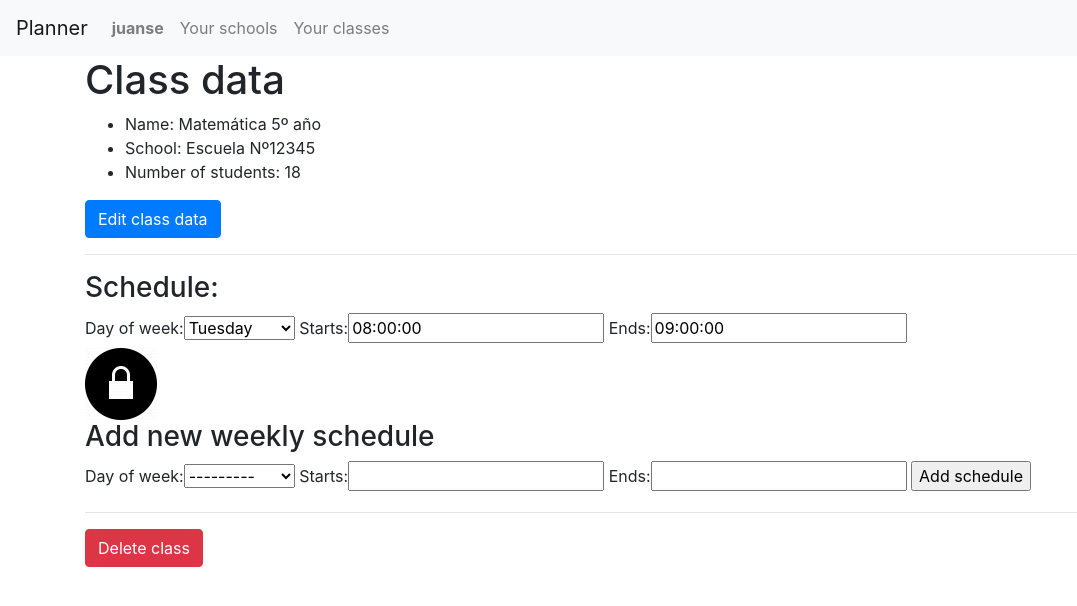
After one commit to juansemarquez/teacher-planner, a Django app: page /classes/2 in a window 1280 px wide. The commit adds this page. Shown: the top 606 px of the page, without its empty margins (0-1077 px from the left). Run offline with Django 3.2, Linux system fonts and the light colour scheme; a user stored in the database is signed in; data comes from the database, SQL or seed files in the repository; both versions use the stored data as it was after the commit; some libraries are stand-ins or nearby versions.

Commit message:
Classes and their schedule

```diff
--- a/teacher_planner/planner/forms.py
+++ b/teacher_planner/planner/forms.py
@@ -1,15 +1,25 @@
-from django.forms import ModelForm
-from .models import School
+from django.forms import ModelForm, Form
+import django.forms as forms
+from .models import School, ClassGroup, Schedule
+from django.contrib.auth.models import User
 
 class NewSchoolForm(ModelForm):
     class Meta:
         model = School
         fields = ['name', 'level']
 
-    #name = forms.CharField(max_length=255)
-    #level = forms.CharField(max_length=255, required=False)
-    #def __init__(name=None, level=None):
-        #if name:
-            #self.name = name
-        #if level:
-            #self.level = level
+class NewClassForm(ModelForm):
+    class Meta:
+        model = ClassGroup
+        fields = ('name', 'description', 'number_of_students', 'school')
+
+    def __init__(self, user_logged_in, *args, **kwargs):
+        super(NewClassForm, self).__init__(*args, **kwargs)
+        self.fields['school'].queryset = School.objects.filter(
+                                                    teacher=user_logged_in)
+
+
+class NewScheduleForm(ModelForm):
+    class Meta:
+        model = Schedule
+        fields = ['day_of_week', 'starts', 'ends']
--- /dev/null
+++ b/teacher_planner/planner/static/planner/main.js
@@ -0,0 +1,65 @@
+function lockUpdateSchedule(id = null) {
+    if(id == null) {
+        forms = document.querySelectorAll('.update_schedule')
+    }
+    else {
+        forms = []
+        forms.push(document.querySelector('#update_schedule_'+id))
+    }
+    var j;
+    var element;
+    for (var i = 0; i < forms.length; i++) {
+        for (j=0; j<forms[i].children.length; j++) {
+            e = forms[i].children[j];
+            if (e.tagName == "SELECT" ||
+               (e.tagName == "INPUT" && e.type == "text") ) {
+                e.readOnly = true;
+                continue;
+            }
+            if (e.tagName == "DIV" && e.classList.contains("lock")) {
+                while (e.firstChild) {
+                    e.removeChild(e.lastChild);
+                }
+                let img = document.createElement("img");
+                img.src = locked_image;
+                img.alt = "Closed lock";
+                e.appendChild(img);
+                img.addEventListener('click',
+                    function() {unlock(img.parentElement.parentElement);});
+                let delete_form = document.querySelector('#delete_schedule_'+forms[i].dataset['id']);
+                delete_form.style.display = "none";
+            }
+        }
+    }
+}
+
+function unlock(form) {
+    // form = document.querySelector('#'+form_id);
+    for (j=0; j<form.children.length; j++) {
+        e = form.children[j];
+        if (e.tagName == "SELECT" ||
+           (e.tagName == "INPUT" && e.type == "text") ) {
+            e.readOnly = false;
+            continue;
+        }
+        if (e.tagName == "DIV" && e.classList.contains("lock")) {
+            while (e.firstChild) {
+                e.removeChild(e.lastChild);
+            }
+            let img = document.createElement("img");
+            img.src = unlocked_image;
+            img.alt = "Open lock";
+            img.addEventListener('click', function() {lockUpdateSchedule(form.dataset['id']);});
+
+            let submit = document.createElement("input");
+            submit.type="submit";
+            submit.value="Update schedule";
+
+            let delete_form = document.querySelector('#delete_schedule_'+form.dataset['id']);
+            delete_form.style.display = "inline";
+
+            e.appendChild(submit);
+            e.appendChild(img);
+        }
+    }
+}
--- /dev/null
+++ b/teacher_planner/planner/templates/planner/classes/show.html
@@ -0,0 +1,68 @@
+{% extends "planner/layout.html" %}
+{% load static %}
+
+{% block body %}
+<div class="container">
+    <div class="cols-12 cols-lg-6">
+
+    {% if message %}
+        <div>{{ message }}</div>
+    {% endif %}
+    {% if user.is_authenticated %}
+        <h1>Class data</h1>
+        <ul>
+            <li>Name: {{classgroup.name}}</li>
+            {% if classgroup.description %}
+                <li>Description: {{classgroup.description}}</li>
+            {% endif %}
+            <li>School: {{ classgroup.school.name }}</li>
+            {% if classgroup.number_of_students > 0%}
+                <li>Number of students: {{classgroup.number_of_students}}</li>
+            {% else %}
+                <li>Number of students: Not specified</li>
+            {% endif %}
+        </ul>
+        <a class="btn btn-primary" href="{% url 'class_edit' classgroup.id%}">
+            Edit class data
+        </a>
+        <hr>
+        <h3>Schedule:</h3>
+        {% for s_id, s in schedules %}
+            <form action="{% url 'update_schedule' s_id %}" method="post"
+            class="update_schedule" id="update_schedule_{{s_id}}" data-id="{{s_id}}">
+                {% csrf_token %}
+                {{s}}
+                <div class="lock"></div>
+            </form>
+            <form action="{% url 'delete_schedule' s_id %}" method="post"
+            class="delete_schedule" id="delete_schedule_{{s_id}}" style="display:none;">
+            {% csrf_token %}
+            <input type="submit" value="Delete Schedule" class="btn btn-danger">
+            </form>
+        {% endfor%}
+        <h3>Add new weekly schedule</h3>
+        <form action={% url 'create_schedule' classgroup.id%} method="post">
+            {% csrf_token %}
+            {{empty_form}}
+            <input type="submit" value="Add schedule">
+        </form>
+        <hr>
+        <form action="{% url 'class_delete' classgroup.id%}" method="post"
+              onsubmit="return confirm('Are you sure?');">
+            {% csrf_token %}
+            <input type="submit" value="Delete class" class="btn btn-danger">
+        </form>
+    {% else %}
+        <p><a href="{% url 'login' %}">Please login</a></p>
+    {% endif %}
+
+
+    </div>
+</div>
+<script type="text/javascript" charset="utf-8">
+    var locked_image = "{% static 'planner/lock_closed.png' %}"
+    var unlocked_image = "{% static 'planner/lock_open.png' %}"
+    document.onload = lockUpdateSchedule();
+</script>
+
+{% endblock %}
--- a/teacher_planner/planner/templates/planner/layout.html
+++ b/teacher_planner/planner/templates/planner/layout.html
@@ -24,6 +24,9 @@
                     <li class="nav-item">
                         <a class="nav-link" href="{% url 'schools' %}">Your schools</a>
                     </li>
+                    <li class="nav-item">
+                        <a class="nav-link" href="{% url 'classes' %}">Your classes</a>
+                    </li>
                 {% else %}
                     <li class="nav-item">
                         <a class="nav-link" href="{% url 'login_view' %}">Log In</a>
--- a/teacher_planner/planner/urls.py
+++ b/teacher_planner/planner/urls.py
@@ -1,11 +1,13 @@
 from django.urls import path
-from .views import views_auth, views_schools
+from .views import views_auth, views_schools, views_classes
 
 urlpatterns = [
         path("", views_auth.index, name="index"),
         path("login/", views_auth.login_view, name="login_view"),
         path("logout", views_auth.logout_view, name="logout"),
         path("register", views_auth.register, name="register"),
+
+        ### SCHOOLS ###
         #Get->index #post->store
         path("schools", views_schools.schools, name="schools"),
         #Get->show #post->update
@@ -14,5 +16,20 @@ urlpatterns = [
         path("schools/<int:school_id>/edit", views_schools.schools_edit,
              name="school_edit"),
         path("schools/<int:school_id>/delete", views_schools.schools_delete,
-             name="school_delete")
+             name="school_delete"),
+
+        ### CLASS GROUPS ###
+        path("classes", views_classes.index, name="classes"),
+        path("classes/<int:class_id>", views_classes.show, name="one_class"),
+        path("classes/create", views_classes.create, name="class_create"),
+        path("classes/<int:class_id>/edit", views_classes.edit,
+            name="class_edit"),
+        path("classes/<int:class_id>/delete", views_classes.delete,
+            name="class_delete"),
+        path("classes/<int:class_id>/create_schedule",
+            views_classes.store_schedule, name="create_schedule"),
+        path("classes/update_schedule/<int:schedule_id>",
+            views_classes.update_schedule, name="update_schedule"),
+        path("classes/delete_schedule/<int:schedule_id>",
+            views_classes.delete_schedule, name="delete_schedule"),
         ]
--- /dev/null
+++ b/teacher_planner/planner/views/views_classes.py
@@ -0,0 +1,179 @@
+from django.shortcuts import render
+from django.http import HttpResponse, HttpResponseRedirect
+from django.urls import reverse
+from django.db import IntegrityError
+from django.contrib.auth.decorators import login_required
+from django.contrib.auth.models import User
+
+from ..models import School, ClassGroup, Schedule
+from ..forms import NewClassForm, NewScheduleForm
+
+@login_required
+def index(request):
+    if request.method == "POST":
+        form = NewClassForm(request.user, request.POST)
+        if form.is_valid():
+            cg = ClassGroup()
+            cg.name = form.cleaned_data["name"]
+            if request.POST["description"]:
+                cg.description = form.cleaned_data["description"]
+            if request.POST["number_of_students"]:
+                cg.number_of_students = form.cleaned_data["number_of_students"]
+            else:
+                cg.number_of_students = 0
+            cg.teacher = request.user
+            cg.school = form.cleaned_data["school"]
+            cg.save()
+            return HttpResponseRedirect(reverse("one_class",
+                                                kwargs={'class_id':cg.id}))
+        else:
+            return create(request)
+    elif request.method == "GET":
+        return classes_index(request)
+
+@login_required
+def classes_index(request, message=None):
+    class_list = request.user.classgroups.order_by('name')
+    if message:
+        return render(request, "planner/classes/index.html",
+                  {"classes": class_list,'message':message})
+    else:
+        return render(request, "planner/classes/index.html",
+                      {"classes": class_list})
+
+
+@login_required
+def show(request, class_id):
+    cg = ClassGroup.objects.get(id=class_id)
+    if not cg or cg.teacher != request.user:
+        return HttpResponse('Permission denied')
+    if request.method == "POST":
+        #Validate form and update
+        form = NewClassForm(request.user, request.POST)
+        if form.is_valid():
+            cg.name = form.cleaned_data["name"]
+            cg.description = form.cleaned_data["description"]
+            cg.number_of_students = form.cleaned_data["number_of_students"]
+            cg.school = form.cleaned_data["school"]
+            cg.save()
+            return HttpResponseRedirect(
+                    reverse("one_class", kwargs={'class_id':cg.id}),
+                    {'message': "Class data successfully updated"})
+        else:
+            return HttpResponseRedirect(
+                    reverse("one_class", kwargs={'class_id':cg.id}),
+                    {'message': "Error: Class data couldn't be updated"})
+
+    elif request.method == "GET":
+        schedule_forms = []
+        for s in cg.schedules.all():
+            schedule_forms.append( (s.id, NewScheduleForm(instance = s))  )
+        empty_form = NewScheduleForm()
+        return render(request, "planner/classes/show.html",
+            {"classgroup": cg, 'schedules': schedule_forms, 'empty_form': empty_form })
+
+
+@login_required
+def create(request):
+    form = NewClassForm(request.user)
+    return render(request, "planner/classes/create.html",
+                  {'form': form, 'schools' : request.user.schools})
+
+@login_required
+def edit(request,class_id):
+    cg = ClassGroup.objects.get(id=class_id)
+    if not cg or cg.teacher != request.user:
+        return HttpResponse('Permission denied')
+    if request.method == "GET":
+        form = NewClassForm(request.user, cg)
+        return render(request, "planner/classes/edit.html",
+                {"classgroup": cg, "form":form})
+
+
+@login_required
+def create(request):
+    form = NewClassForm(request.user)
+    return render(request, "planner/classes/create.html",
+                  {'form': form, 'schools' : request.user.schools})
+
+@login_required
+def edit(request,class_id):
+    cg = ClassGroup.objects.get(id=class_id)
+    if not cg or cg.teacher != request.user:
+        return HttpResponse('Permission denied')
+    form = NewClassForm(request.user, instance=cg)
+
+    return render(request, "planner/classes/edit.html",
+            {"form":form, "classgroup": cg})
+
+@login_required
+def delete(request, class_id):
+    cg = ClassGroup.objects.get(id=class_id)
+    if not cg or cg.teacher != request.user:
+        return HttpResponse('Permission denied')
+    if request.method == "POST":
+        cg.delete()
+        return HttpResponseRedirect(reverse("classes"),
+                {"message": "Class successfully deleted"})
+
+@login_required
+def store_schedule(request, class_id):
+    if request.method == "POST":
+        cg = ClassGroup.objects.get(id=class_id)
+        if not cg or cg.teacher != request.user:
+            return HttpResponse('Permission denied')
+        form = NewScheduleForm(request.POST)
+        if form.is_valid():
+            s = Schedule()
+            s.classgroup = cg
+            s.teacher = cg.teacher
+            s.day_of_week = form.cleaned_data['day_of_week']
+            s.starts = form.cleaned_data['starts']
+            s.ends = form.cleaned_data['ends']
+            if s.is_valid():
+                s.save()
+                message = "New schedule saved"
+            else:
+                message = "Schedule is not valid"
+            return HttpResponseRedirect(reverse("one_class",
+                    kwargs={'class_id':cg.id}),
+                    {'message':message})
+        else:
+            return HttpResponseRedirect(reverse("one_class",
+                kwargs={'class_id':cg.id}),
+                {'message':"Form data is not valid"})
+
+@login_required
+def update_schedule(request, schedule_id):
+    if request.method == "POST":
+        s = Schedule.objects.select_related('classgroup').get(id=schedule_id)
+        if not s or s.teacher != request.user:
+            return HttpResponse('Permission denied')
+        form = NewScheduleForm(request.POST)
+        if form.is_valid():
+            s.day_of_week = form.cleaned_data['day_of_week']
+            s.starts = form.cleaned_data['starts']
+            s.ends = form.cleaned_data['ends']
+            if s.is_valid():
+                s.save()
+                message = "Schedule updated"
+            else:
+                message = "Schedule is not valid, not updated"
+            return HttpResponseRedirect(reverse("one_class",
+                    kwargs={'class_id':s.classgroup.id}),
+                    {'message':message})
+        else:
+            return HttpResponseRedirect(reverse("one_class",
+                kwargs={'class_id':s.classgroup}),
+                {'message':"Form data is not valid"})
+
+@login_required
+def delete_schedule(request, schedule_id):
+    if request.method == "POST":
+        s = Schedule.objects.select_related('classgroup').get(id=schedule_id)
+        if not s or s.teacher != request.user:
+            return HttpResponse('Permission denied')
+        s.delete()
+        return HttpResponseRedirect(reverse("one_class",
+            kwargs={'class_id':s.classgroup.id}),
+            {'message':"Schedule has been deleted."})
```
Also changed, not shown: teacher_planner/planner/models.py (+62 -3 lines), teacher_planner/planner/templates/planner/classes/create.html (added, +25 -0 lines), teacher_planner/planner/templates/planner/classes/edit.html (added, +26 -0 lines), teacher_planner/planner/templates/planner/classes/index.html (added, +32 -0 lines), teacher_planner/db.sqlite3, teacher_planner/planner/migrations/0002_auto_20210210_1159.py (added), teacher_planner/planner/static/planner/lock_closed.png (added), teacher_planner/planner/static/planner/lock_open.png (added).
